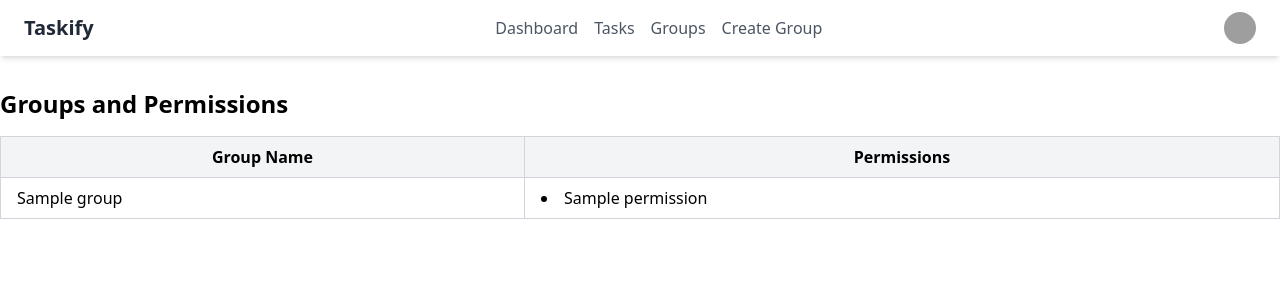
After one commit to arjunmazumder/Task-Management, a Django app: template users/templates/admin/groupList.html in a window 1280 px wide. The commit adds this page. Shown: the top 300 px of the page. Run offline with Django 5.2, Linux system fonts and the light colour scheme; the template is opened without the code that fills it: most values are stand-ins (such as "Sample title", 1, 10 or a date in 2020); grey boxes are pictures that could not be loaded.

Commit message:
added groupList.html

```diff
--- a/static/css/output.css
+++ b/static/css/output.css
@@ -763,12 +763,24 @@ video {
   max-width: 1400px;
 }
 
+.table-auto {
+  table-layout: auto;
+}
+
 .border-collapse {
   border-collapse: collapse;
 }
 
 .transform {
   transform: translate(var(--tw-translate-x), var(--tw-translate-y)) rotate(var(--tw-rotate)) skewX(var(--tw-skew-x)) skewY(var(--tw-skew-y)) scaleX(var(--tw-scale-x)) scaleY(var(--tw-scale-y));
+}
+
+.list-inside {
+  list-style-position: inside;
+}
+
+.list-disc {
+  list-style-type: disc;
 }
 
 .grid-cols-1 {
@@ -892,6 +904,11 @@ video {
 .border-gray-100 {
   --tw-border-opacity: 1;
   border-color: rgb(243 244 246 / var(--tw-border-opacity, 1));
+}
+
+.border-gray-300 {
+  --tw-border-opacity: 1;
+  border-color: rgb(209 213 219 / var(--tw-border-opacity, 1));
 }
 
 .border-white {
@@ -1104,6 +1121,10 @@ video {
   text-transform: uppercase;
 }
 
+.italic {
+  font-style: italic;
+}
+
 .tracking-wider {
   letter-spacing: 0.05em;
 }
@@ -1184,6 +1205,16 @@ video {
   transition-timing-function: cubic-bezier(0.4, 0, 0.2, 1);
 }
 
+.odd\:bg-white:nth-child(odd) {
+  --tw-bg-opacity: 1;
+  background-color: rgb(255 255 255 / var(--tw-bg-opacity, 1));
+}
+
+.even\:bg-gray-50:nth-child(even) {
+  --tw-bg-opacity: 1;
+  background-color: rgb(249 250 251 / var(--tw-bg-opacity, 1));
+}
+
 .hover\:bg-blue-600:hover {
   --tw-bg-opacity: 1;
   background-color: rgb(37 99 235 / var(--tw-bg-opacity, 1));
--- a/users/templates/admin/adminDashboard.html
+++ b/users/templates/admin/adminDashboard.html
@@ -16,12 +16,13 @@
           >
           <div class="hidden md:flex space-x-4">
             <a
-              href="admin-dashboard.html"
+              href="{% url 'admin-dashboard' %}"
               class="text-gray-600 hover:text-gray-800"
               >Dashboard</a
             >
             <a href="#" class="text-gray-600 hover:text-gray-800">Tasks</a>
-            <a href="group-list.html" class="text-gray-600 hover:text-gray-800"
+
+            <a href="{% url 'group-list' %}" class="text-gray-600 hover:text-gray-800"
               >Groups</a
             >
             <a
@@ -47,12 +48,14 @@
                 class="absolute right-0 mt-2 w-48 bg-white rounded-md shadow-lg py-1 hidden"
               >
                 <a
-                  href="manager-dashboard.html"
+                  href="{% url 'admin-dashboard' %}"
                   class="block px-4 py-2 text-sm text-gray-700 hover:bg-gray-100"
                   >Dashboard</a
                 >
-                <form method="post" action="logout.html">
+                <form method="post" action="{% url 'log-out' %}">
+                  {% csrf_token %}
                   <button
+                  type="submit"
                     class="block px-4 py-2 text-sm text-gray-700 hover:bg-gray-100"
                   >
                     Logout
--- /dev/null
+++ b/users/templates/admin/groupList.html
@@ -0,0 +1,36 @@
+{% extends "admin/adminDashboard.html" %}
+{% block content %}
+   <div class="w2/3 mx-auto my-8">
+       <h2 class="text-2xl font-bold mb-4">Groups and Permissions</h2>
+      <div class="overflow-x-auto">
+        <table class="table-auto w-full border-collapse border border-gray-300">
+          <thead>
+            <tr class="bg-gray-100">
+              <th class="border border-gray-300 px-4 py-2">Group Name</th>
+              <th class="border border-gray-300 px-4 py-2">Permissions</th>
+            </tr>
+          </thead>
+          <tbody>
+            <!-- Example group data -->
+             {% for group in groups %}
+                <tr class="odd:bg-white even:bg-gray-50">
+                <td class="border border-gray-300 px-4 py-2 font-medium">
+                    {{group.name}}
+                </td>
+                <td class="border border-gray-300 px-4 py-2">
+                    <ul class="list-disc list-inside">
+                        {% for permission in group.permissions.all %}
+                            <li> {{permission.name}} </li>
+                        {% empty %}
+                           <samp class="text-gray-500 italic">No permission assigned</samp>
+                        {% endfor %}
+                    </ul>
+                </td>
+                </tr>
+            {% endfor %}
+
+          </tbody>
+        </table>
+      </div>
+   </div>
+{% endblock content %}
--- a/users/urls.py
+++ b/users/urls.py
@@ -1,6 +1,6 @@
 from django.urls import path
 
-from users.views import Sign_Up, Log_In, Log_Out,activate_user,admin_dashboard,assign_role,create_group
+from users.views import Sign_Up, Log_In, Log_Out,activate_user,admin_dashboard,assign_role,create_group,group_list
 urlpatterns = [
     path('sign-up/', Sign_Up, name='sing-up'),
     path('log-in/',Log_In,name='log-in'),
@@ -9,6 +9,7 @@ urlpatterns = [
     path('admin/dashboard/', admin_dashboard, name='admin-dashboard'),
     path('admin/<int:user_id>/assign-role/', assign_role, name='assign-role'),
     path('admin/create-group/', create_group, name='create-group'),
+    path('admin/group-list/', group_list, name='group-list')
 
 
 ]
--- a/users/views.py
+++ b/users/views.py
@@ -1,7 +1,7 @@
 from django.shortcuts import render, redirect
 from django.http import HttpResponse
 from users.forms import Registration
-from django.contrib.auth.models import User
+from django.contrib.auth.models import User, Group
 from django.contrib import messages
 from django.contrib.auth.decorators import login_required
 from django.contrib.auth import login, logout
@@ -107,3 +107,7 @@ def create_group(request):
         form = CreateGroupForm()
 
     return render(request, 'admin/createGroup.html', {'form': form})
+
+def group_list(request):
+    groups = Group.objects.all()
+    return render(request, 'admin/groupList.html',{"groups":groups})
```
